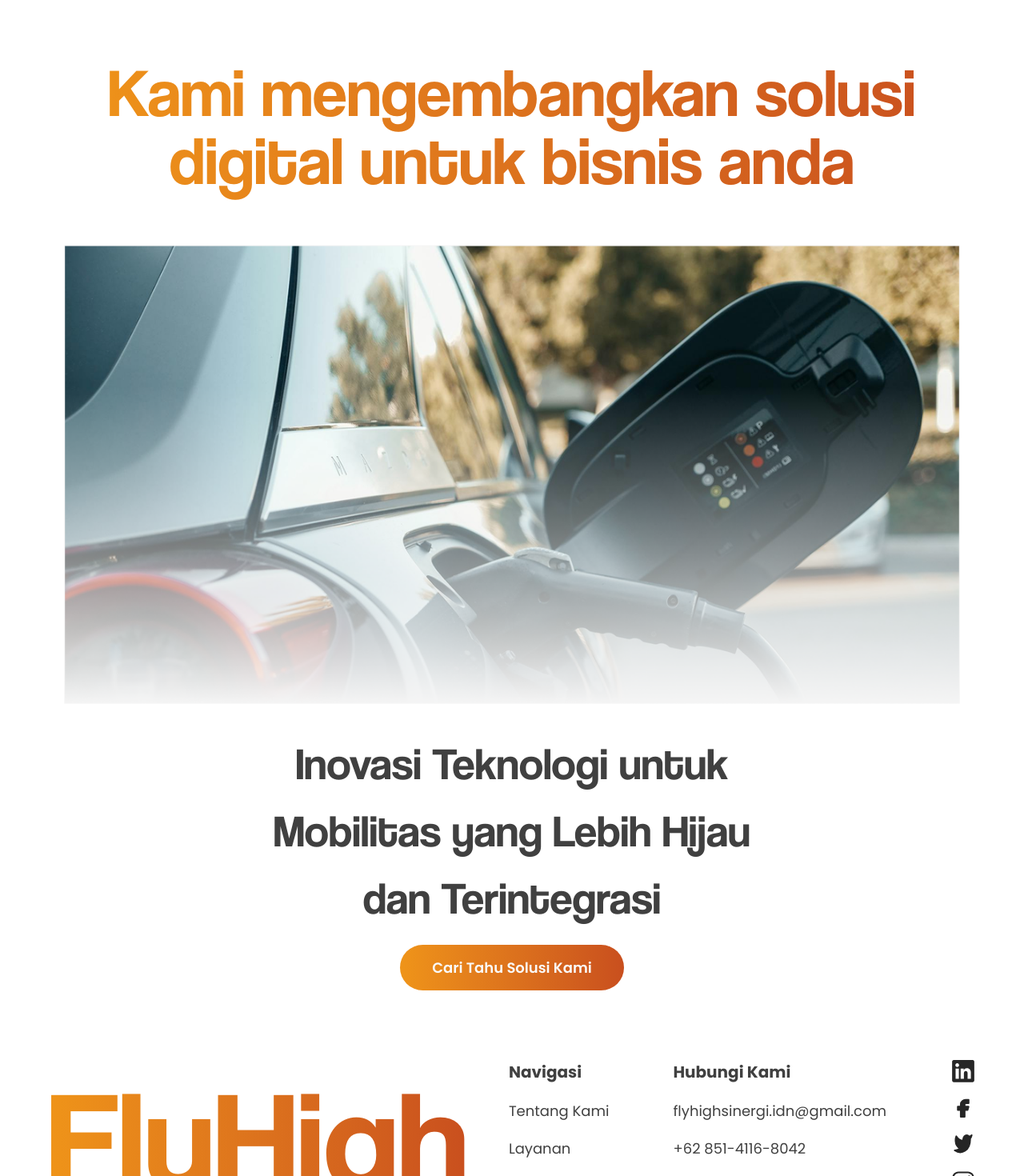
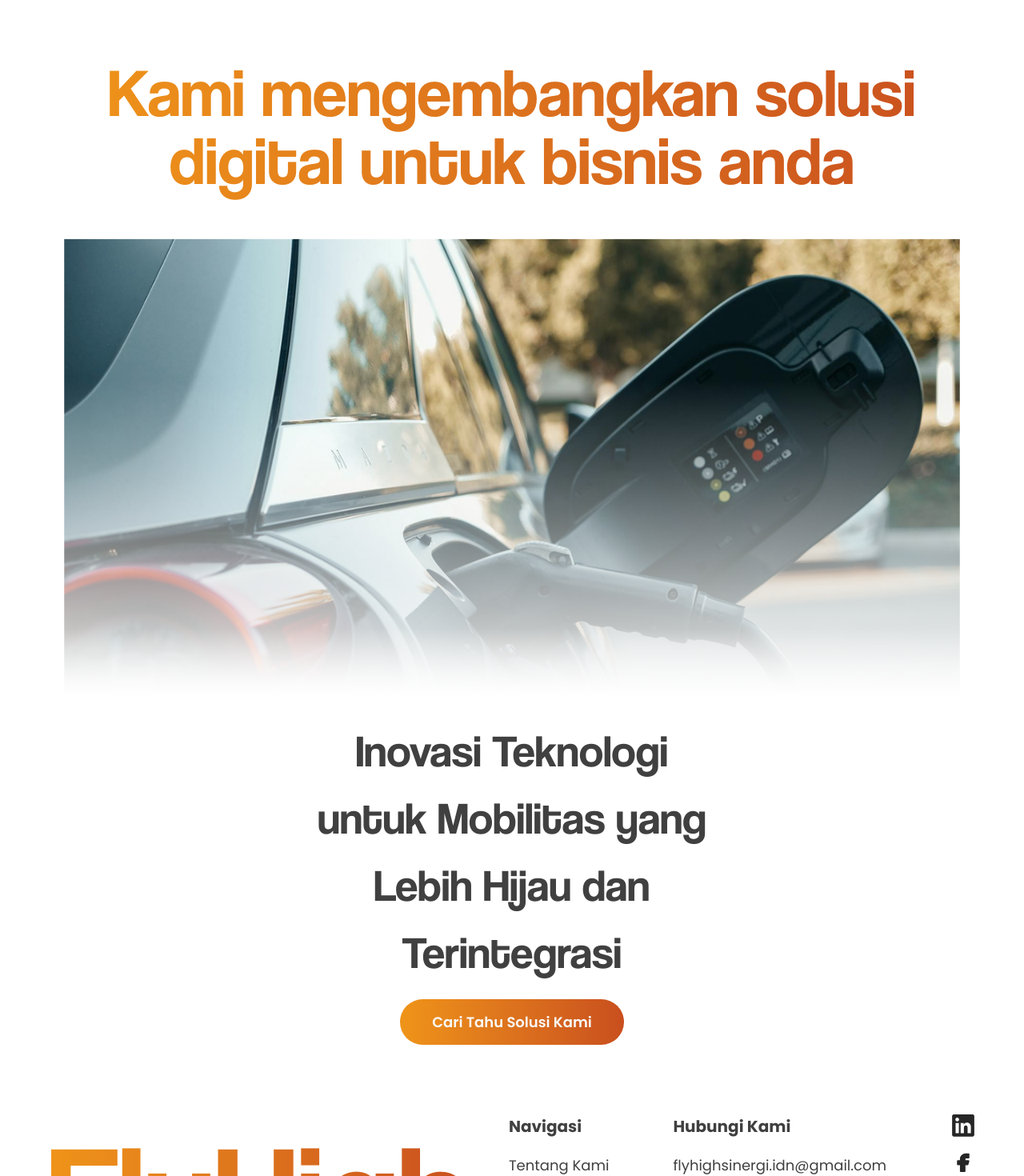
Before and after one commit to FlyHigh404/company-profile, a Next.js app: page / in a window 1280 px wide. Shown: the top 1470 px of the page at 80% size. Built offline with nearby package versions, Linux system fonts and the light colour scheme.

Commit message:
fix(hero):image

```diff
--- a/src/components/home/hero-section/index.jsx
+++ b/src/components/home/hero-section/index.jsx
@@ -4,11 +4,12 @@ export default function HeroSection() {
 	<section id="hero" className=" px-[20px] md:px-[80px] lg:px-[80px]">
 		<div className="flex flex-col items-center justify-center text-center">
 			<h1 className="typo-h3 md:typo-h2 lg:typo-h1  leading-none bg-gradient-to-r from-[#EF9419] to-[#C94F1E] text-transparent bg-clip-text mt-10 py-5 md:py-6 lg:py-8 ">Kami mengembangkan solusi digital  untuk bisnis anda</h1>
-			<div className="py-4 md:py-6 lg:py-8">
-			<Image src="/images/hero.png" alt="Hero Background" width={1239.5} height={633.8} />
+			<div className="py-2 md:py-4 lg:py-6">
+				{/* linear gradient white at bottom image to hide the bottom of the image */}
+			<Image className="" src="/images/hero2.png" alt="Hero Background" width={1239.5} height={633.8} />
 			</div>
 			<div>
-				<h1 className="typo-h4 md:typo-h3 lg:typo-h2 pb-6 md:pb-9 lg:pb-8 text-neutral-700 px-[2px] md:px-[50px] lg:px-[250px] cursor-default">Inovasi Teknologi untuk Mobilitas yang Lebih Hijau dan Terintegrasi</h1>
+				<h1 className="typo-h4 md:typo-h3 lg:typo-h2 pb-6 md:pb-9 lg:pb-8 text-neutral-700 px-[2px] md:px-[50px] lg:px-[300px] cursor-default">Inovasi Teknologi untuk Mobilitas yang Lebih Hijau dan Terintegrasi</h1>
 
 				<a href="#"><span className="typo-b-sm md:typo-b-md lg:typo-b-md font-[600] bg-gradient-to-r from-[#EF9419] to-[#C94F1E] p-2.5 md:p-4 px-6 md:px-10  text-neutral-50 rounded-[30px]">Cari Tahu Solusi Kami</span></a>
 			</div>
```
Also changed, not shown: public/images/hero2.png (added).
